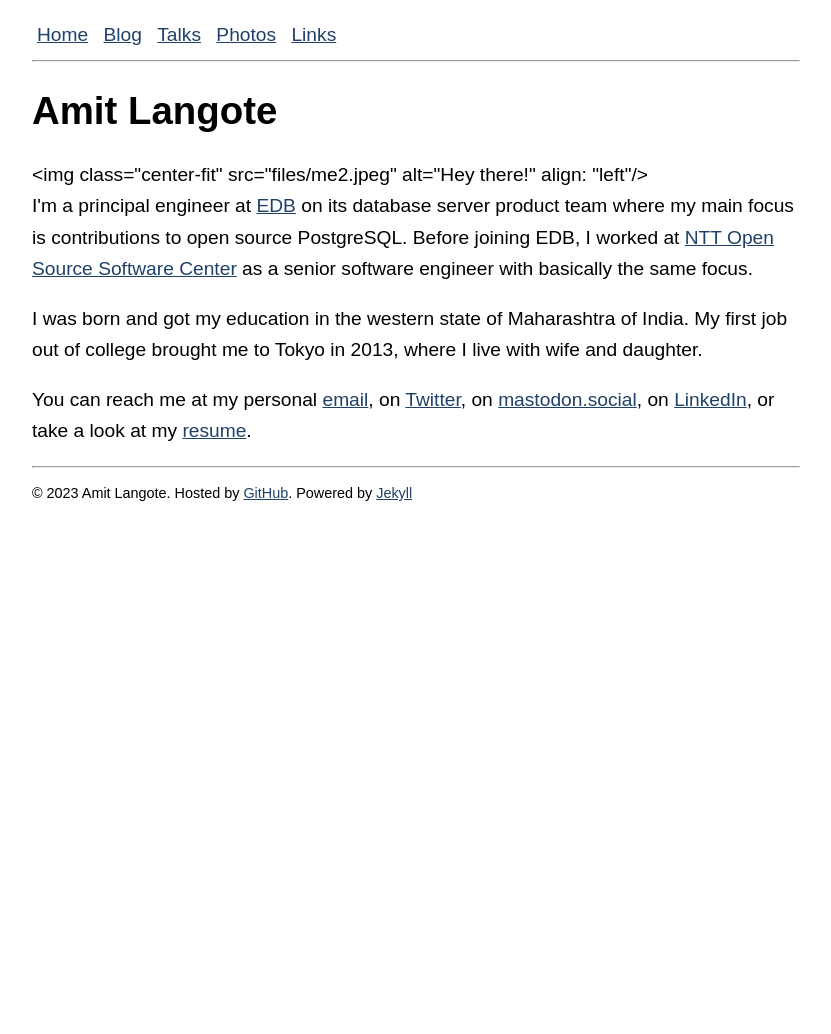
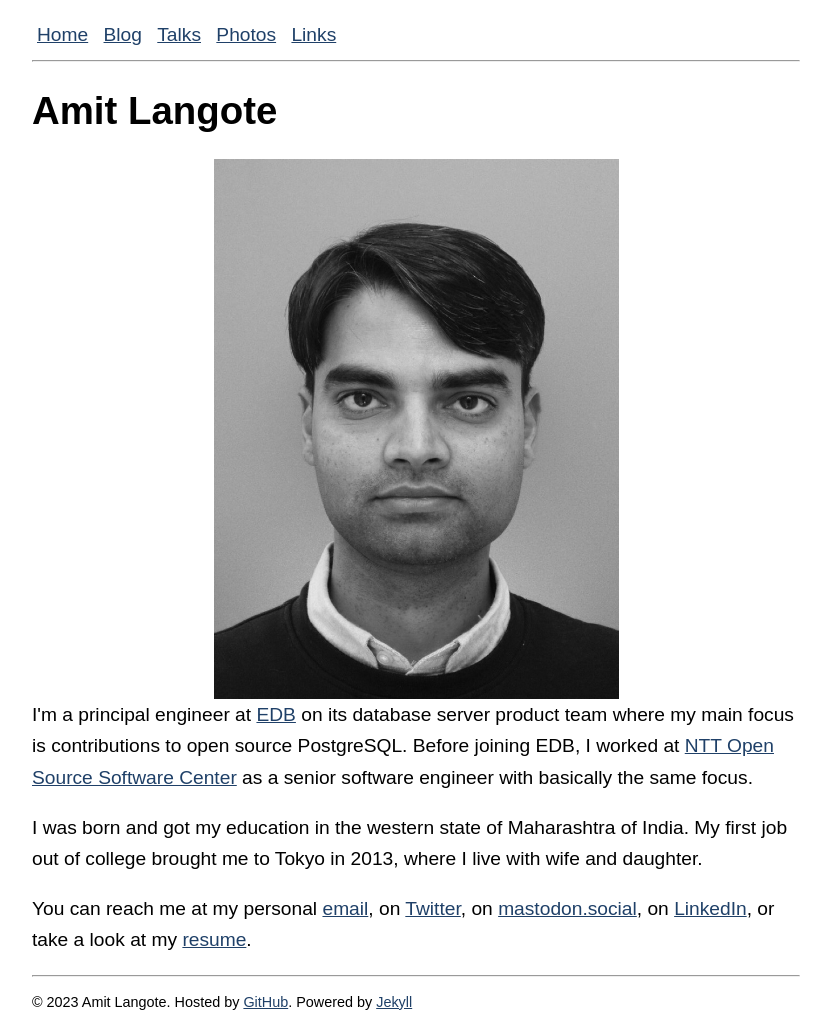
Before and after one commit to amitlan/website, a Jekyll site: the page built from index.md, in a window 1280 px wide. Shown: the whole page, without its empty margins (224-1055 px from the left). Built offline with Jekyll 4.4.1, drawn with Linux system fonts in a browser that asks for light colours; before the commit the page ends 900 px from its top, so only the background shows below that.

Commit message:
Update index.md
div tag syntax error

```diff
--- a/index.md
+++ b/index.md
@@ -4,7 +4,7 @@ title: Amit Langote
 ---
 
 <p>
-<div class="imgbox"><img class="center-fit" src="files/me2.jpeg" alt="Hey there!" align: "left"/></div>
+<div class="imgbox"><img class="center-fit" src="files/me2.jpeg" alt="Hey there!" align="left"/></div>
   I'm a principal engineer at <a href="https://www.enterprisedb.com/">EDB</a>
   on its database server product team where my main focus is contributions
   to open source PostgreSQL. Before joining EDB, I worked at
```
